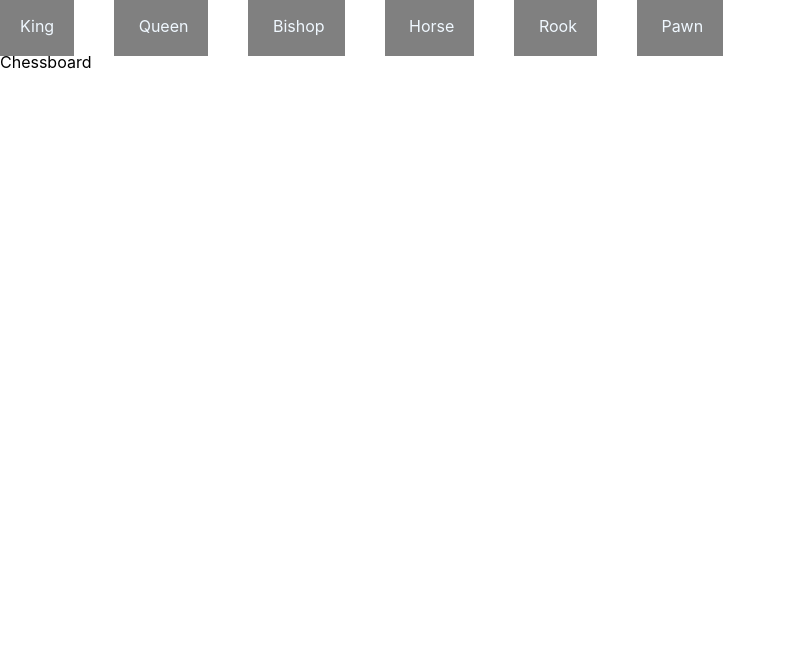
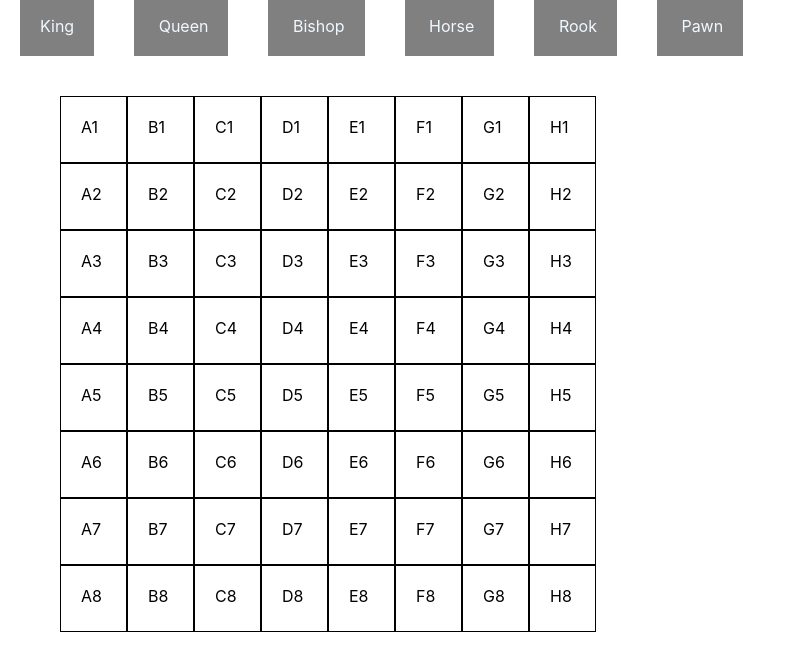
Before and after one commit to way2datta/chess, a React (Create React App) app in the folder chessboard-using-class-based-react/: page / in a window 1280 px wide. Shown: the top 670 px of the page, without its empty margins (0-806 px from the left). Built offline with nearby package versions, Linux system fonts and the light colour scheme.

Commit message:
Rank titles and file titles

```diff
--- a/chessboard-using-class-based-react/src/App.css
+++ b/chessboard-using-class-based-react/src/App.css
@@ -1,6 +1,7 @@
 .pieces-list{
     list-style: none;
     padding: 0;
+    display: block;
 }
 .pieces-list li{
     display: inline;
@@ -11,6 +12,19 @@
     background-color: gray;
     color: aliceblue;
 }
-.pieces-list li:first-child{
-    margin-left: 0;
+
+.chessboard{
+    margin: 60px;
 }
+.chessboard .row{
+    display: flex;
+}
+.cell{
+    display: inline;
+    min-height: 25px;
+    min-width: 25px;
+    padding: 20px;
+    background-color: #fff;
+    color: #000;
+    border: 1px solid #000;
+}
--- a/chessboard-using-class-based-react/src/App.js
+++ b/chessboard-using-class-based-react/src/App.js
@@ -1,13 +1,13 @@
 import React from 'react';
 import './App.css';
 import PiecesList from "./PiecesList";
-import Chessboard from "./Chessboard";
+import ChessboardView from "./ChessboardView";
 
 function App() {
   return (
     <div className="App">
         <PiecesList />
-        <Chessboard />
+        <ChessboardView />
     </div>
   );
 }
--- a/chessboard-using-class-based-react/src/Chessboard.js
+++ b/chessboard-using-class-based-react/src/Chessboard.js
@@ -1,11 +1,4 @@
-import React, { Component } from 'react'
-
-export default class Chessboard extends Component {
-    render() {
-        return (
-            <div>
-                Chessboard
-            </div>
-        )
-    }
+export default {
+    rankTitles: ['A', 'B', 'C', 'D', 'E', 'F', 'G', 'H'],
+    fileTitles: ['1', '2', '3', '4', '5', '6', '7', '8']
 }
--- /dev/null
+++ b/chessboard-using-class-based-react/src/ChessboardView.js
@@ -0,0 +1,23 @@
+import React, { Component } from 'react'
+import Chessboard from "./Chessboard";
+
+export default class ChessboardView extends Component {
+    renderEmptyBoard() {
+        return Chessboard.fileTitles.map((fileTitle, fileIndex )=>{
+            return <div key={fileTitle} className="row">
+                {
+                        Chessboard.rankTitles.map((rankTitle) => {
+                            return <div key={rankTitle} className="cell">{`${rankTitle + '' + fileTitle}`}</div>
+                        })
+                }
+            </div>
+        })
+    }
+    render() {
+        return (
+            <div className="chessboard">
+                {this.renderEmptyBoard()}
+            </div>
+        )
+    }
+}
--- a/chessboard-using-class-based-react/src/PiecesList.js
+++ b/chessboard-using-class-based-react/src/PiecesList.js
@@ -7,8 +7,8 @@ export default class PiecesList extends Component {
         return (
             <ul className="pieces-list">
                 {
-                    pieces.map(function (piece) {
-                        return <li> {piece.name}</li>
+                    pieces.map((piece) => {
+                        return <li key={piece.name}> {piece.name}</li>
                     })
                 }
             </ul>
```
